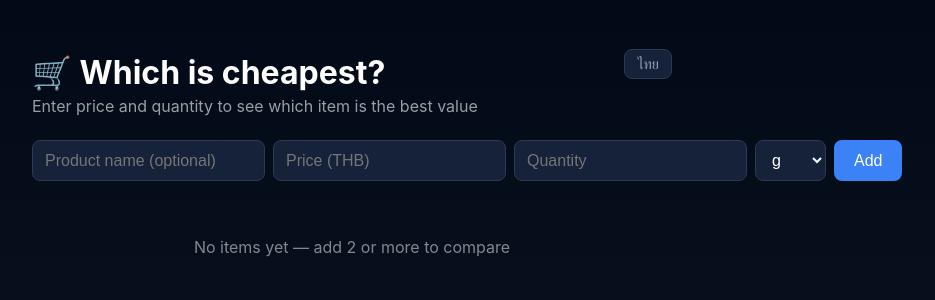
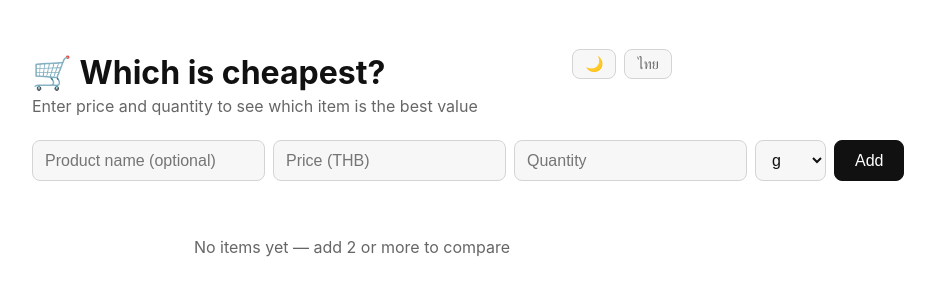
Before and after one commit to Eclipse-Walker/mfe-cheapest, a React app: page / in a window 1280 px wide. Shown: the top 300 px of the page, without its empty margins (288-1223 px from the left). Built offline with nearby package versions, Linux system fonts and the light colour scheme; the HTML template or start-up script is replaced by a standard one.

Commit message:
feat: add monochrome dark/light mode with system auto-detect and localStorage

```diff
--- a/src/App.css
+++ b/src/App.css
@@ -1,8 +1,24 @@
+:root {
+  --bg: #ffffff;
+  --text: #111111;
+  --muted: #666666;
+  --border: #d4d4d4;
+  --card: #f7f7f7;
+}
+
+:root[data-theme="dark"] {
+  --bg: #0d0d0d;
+  --text: #f2f2f2;
+  --muted: #999999;
+  --border: #3a3a3a;
+  --card: #1a1a1a;
+}
+
 body {
   margin: 0;
-  color: #fff;
+  color: var(--text);
   font-family: Inter, Avenir, Helvetica, Arial, sans-serif;
-  background-image: linear-gradient(to bottom, #020917, #101725);
+  background: var(--bg);
   min-height: 100vh;
 }
 
@@ -19,28 +35,35 @@ body {
   gap: 1rem;
 }
 
+.header-actions {
+  display: flex;
+  gap: 0.5rem;
+}
+
 h1 {
   font-size: 2rem;
   margin-bottom: 0.25rem;
 }
 
-.lang-toggle {
+.lang-toggle,
+.theme-toggle {
   padding: 0.35rem 0.75rem;
-  border: 1px solid #2c3a52;
+  border: 1px solid var(--border);
   border-radius: 8px;
-  background: #16213a;
-  color: #94a3b8;
+  background: var(--card);
+  color: var(--muted);
   font-size: 0.9rem;
   cursor: pointer;
 }
 
-.lang-toggle:hover {
-  color: #fff;
-  border-color: #3b82f6;
+.lang-toggle:hover,
+.theme-toggle:hover {
+  color: var(--text);
+  border-color: var(--text);
 }
 
 .subtitle {
-  opacity: 0.6;
+  color: var(--muted);
   margin-top: 0;
 }
 
@@ -60,36 +83,37 @@ h1 {
 .add-form input,
 .add-form select {
   padding: 0.6rem 0.75rem;
-  border: 1px solid #2c3a52;
+  border: 1px solid var(--border);
   border-radius: 8px;
-  background: #16213a;
-  color: #fff;
+  background: var(--card);
+  color: var(--text);
   font-size: 1rem;
 }
 
 .add-form button {
   padding: 0.6rem 1.25rem;
-  border: none;
+  border: 1px solid var(--text);
   border-radius: 8px;
-  background: #3b82f6;
-  color: #fff;
+  background: var(--text);
+  color: var(--bg);
   font-size: 1rem;
   cursor: pointer;
 }
 
 .add-form button:hover {
-  background: #2563eb;
+  background: var(--bg);
+  color: var(--text);
 }
 
 .empty {
   text-align: center;
-  opacity: 0.5;
+  color: var(--muted);
   padding: 2rem 0;
 }
 
 h2 {
   font-size: 1rem;
-  opacity: 0.6;
+  color: var(--muted);
   margin: 1.5rem 0 0.5rem;
 }
 
@@ -107,14 +131,14 @@ h2 {
   align-items: center;
   gap: 0.75rem;
   padding: 0.75rem 1rem;
-  border: 1px solid #2c3a52;
+  border: 1px solid var(--border);
   border-radius: 10px;
-  background: #16213a;
+  background: var(--card);
 }
 
 .item.best {
-  border-color: #22c55e;
-  background: #12281c;
+  border: 2px solid var(--text);
+  background: var(--bg);
 }
 
 .item-main {
@@ -130,12 +154,12 @@ h2 {
 .badge {
   margin-left: 0.5rem;
   font-size: 0.8rem;
-  color: #22c55e;
+  font-weight: 700;
 }
 
 .item-detail {
   font-size: 0.85rem;
-  opacity: 0.6;
+  color: var(--muted);
 }
 
 .item-price {
@@ -150,33 +174,33 @@ h2 {
 
 .pct-more {
   font-size: 0.8rem;
-  color: #f87171;
+  color: var(--muted);
 }
 
 .delete {
   border: none;
   background: none;
-  color: #64748b;
+  color: var(--muted);
   font-size: 1rem;
   cursor: pointer;
   padding: 0.25rem;
 }
 
 .delete:hover {
-  color: #f87171;
+  color: var(--text);
 }
 
 .clear-all {
   margin-top: 1.5rem;
   padding: 0.5rem 1rem;
-  border: 1px solid #2c3a52;
+  border: 1px solid var(--border);
   border-radius: 8px;
   background: none;
-  color: #94a3b8;
+  color: var(--muted);
   cursor: pointer;
 }
 
 .clear-all:hover {
-  color: #f87171;
-  border-color: #f87171;
+  color: var(--text);
+  border-color: var(--text);
 }
--- a/src/App.tsx
+++ b/src/App.tsx
@@ -12,6 +12,9 @@ type Item = {
 };
 
 const STORAGE_KEY = 'items';
+const THEME_KEY = 'theme';
+
+type Theme = 'light' | 'dark';
 
 const load = (): Item[] => {
   try {
@@ -21,9 +24,16 @@ const load = (): Item[] => {
   }
 };
 
+const loadTheme = (): Theme => {
+  const saved = localStorage.getItem(THEME_KEY);
+  if (saved === 'light' || saved === 'dark') return saved;
+  return matchMedia('(prefers-color-scheme: dark)').matches ? 'dark' : 'light';
+};
+
 const App = () => {
   const [items, setItems] = useState<Item[]>(load);
   const [lang, setLang] = useState<Lang>(loadLang);
+  const [theme, setTheme] = useState<Theme>(loadTheme);
   const t = MESSAGES[lang];
   const thb = new Intl.NumberFormat(t.locale, {
     style: 'currency',
@@ -37,6 +47,11 @@ const App = () => {
   useEffect(() => {
     localStorage.setItem(LANG_KEY, lang);
   }, [lang]);
+
+  useEffect(() => {
+    document.documentElement.dataset.theme = theme;
+    localStorage.setItem(THEME_KEY, theme);
+  }, [theme]);
 
   const addItem = (e: React.FormEvent<HTMLFormElement>) => {
     e.preventDefault();
@@ -74,6 +89,15 @@ const App = () => {
     <div className="app">
       <div className="header">
         <h1>{t.title}</h1>
+        <div className="header-actions">
+          <button
+            type="button"
+            className="theme-toggle"
+            aria-label={theme === 'light' ? 'dark mode' : 'light mode'}
+            onClick={() => setTheme(theme === 'light' ? 'dark' : 'light')}
+          >
+            {theme === 'light' ? '🌙' : '☀️'}
+          </button>
           <button
             type="button"
             className="lang-toggle"
@@ -81,6 +105,7 @@ const App = () => {
           >
             {lang === 'th' ? 'EN' : 'ไทย'}
           </button>
+        </div>
       </div>
       <p className="subtitle">{t.subtitle}</p>
 
```
Lines whose indentation alone changed are shown as unchanged.
